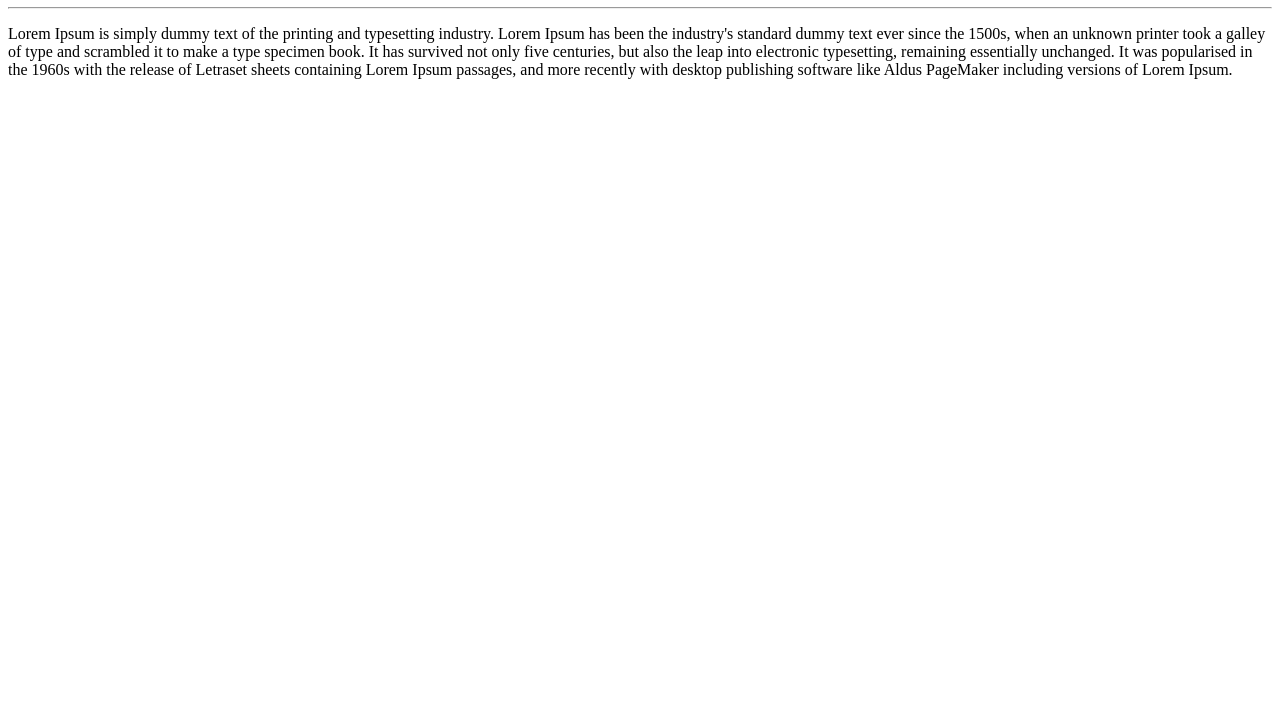
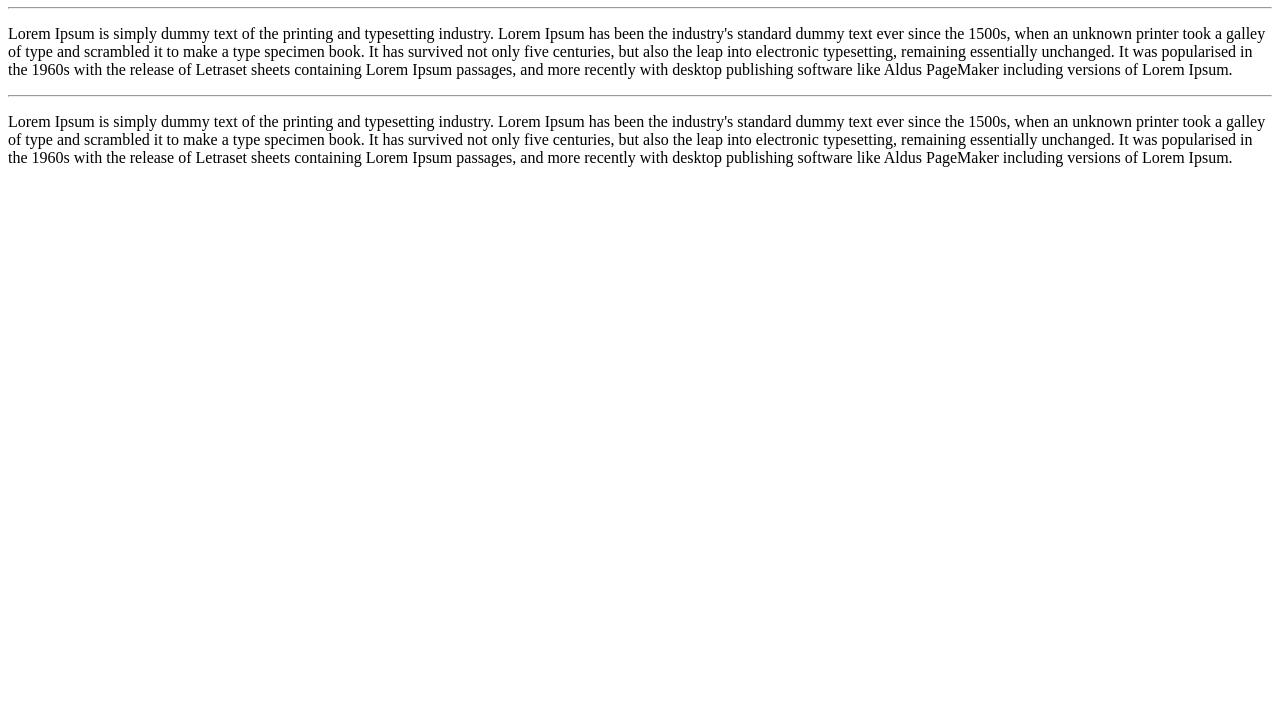
Before and after one commit to Vinicius-Olindo/Ola-Mundo, a plain HTML site: page site-exemplo/index.html in a window 1280 px wide. Shown: the part 73-800 px from the top of the page. Drawn offline with Linux system fonts and the light colour scheme.

Commit message:
Adição de segundo paragrafo

```diff
--- a/site-exemplo/index.html
+++ b/site-exemplo/index.html
@@ -9,5 +9,7 @@
     <h1>Olá Mundo</h1>
     <hr/>
     <p>Lorem Ipsum is simply dummy text of the printing and typesetting industry. Lorem Ipsum has been the industry's standard dummy text ever since the 1500s, when an unknown printer took a galley of type and scrambled it to make a type specimen book. It has survived not only five centuries, but also the leap into electronic typesetting, remaining essentially unchanged. It was popularised in the 1960s with the release of Letraset sheets containing Lorem Ipsum passages, and more recently with desktop publishing software like Aldus PageMaker including versions of Lorem Ipsum.</p>
+     <hr/>
+    <p>Lorem Ipsum is simply dummy text of the printing and typesetting industry. Lorem Ipsum has been the industry's standard dummy text ever since the 1500s, when an unknown printer took a galley of type and scrambled it to make a type specimen book. It has survived not only five centuries, but also the leap into electronic typesetting, remaining essentially unchanged. It was popularised in the 1960s with the release of Letraset sheets containing Lorem Ipsum passages, and more recently with desktop publishing software like Aldus PageMaker including versions of Lorem Ipsum.</p>
 </body>
 </html>
```
